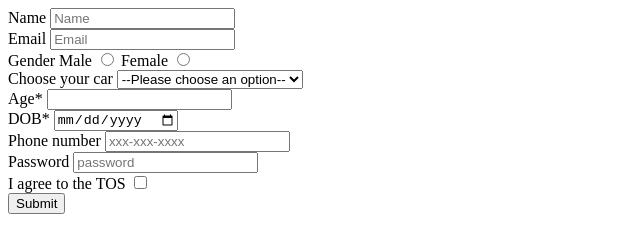
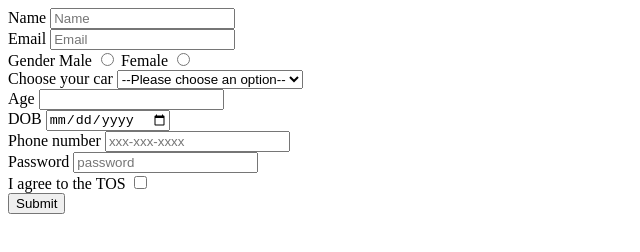
Before and after one commit to acciojob/signup-form-car-bhargavsai15, a website: page main.html in a window 1280 px wide. Shown: the full height of the page, 0-640 px from the left. Drawn offline with Linux system fonts and the light colour scheme.

Commit message:
created a submission

```diff
--- a/main.html
+++ b/main.html
@@ -36,12 +36,12 @@
         </div>
 
         <div>
-            <label for="age">Age*</label>
-            <input type="number" id="age">
+            <label for="age">Age</label>
+            <input type="number" id="age" required>
         </div>
         <div>
-            <label for="dob">DOB*</label>
-            <input type="date" id="dob">
+            <label for="dob">DOB</label>
+            <input type="date" id="dob" required>
         </div>
         <div>
             <label for="tel">Phone number</label>
@@ -49,11 +49,11 @@
         </div>
         <div>
             <label for="password">Password</label>
-            <input type="password" id="password" placeholder="password">
+            <input type="password" id="password" placeholder="password" required>
         </div>
         <div>
             <label for="tos">I agree to the TOS</label>
-            <input type="checkbox" id="tos">
+            <input type="checkbox" id="tos" required>
         </div>
 		<button type="submit">Submit</button>
     </form>
```
